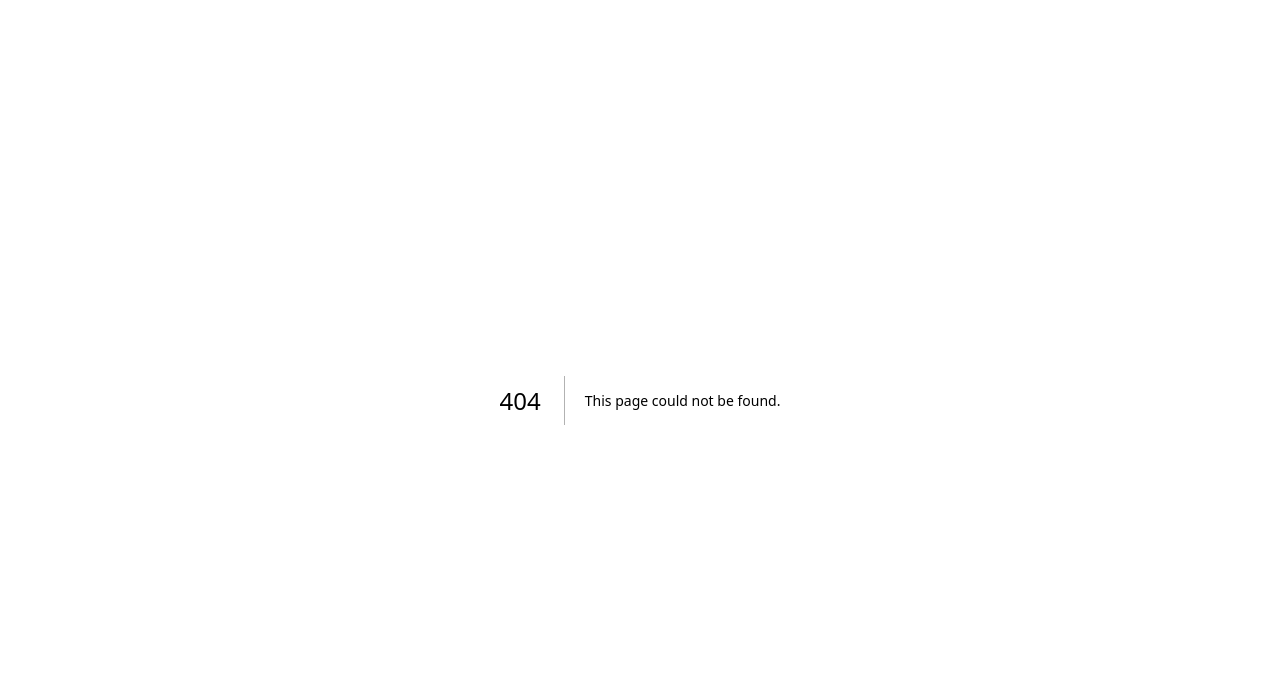
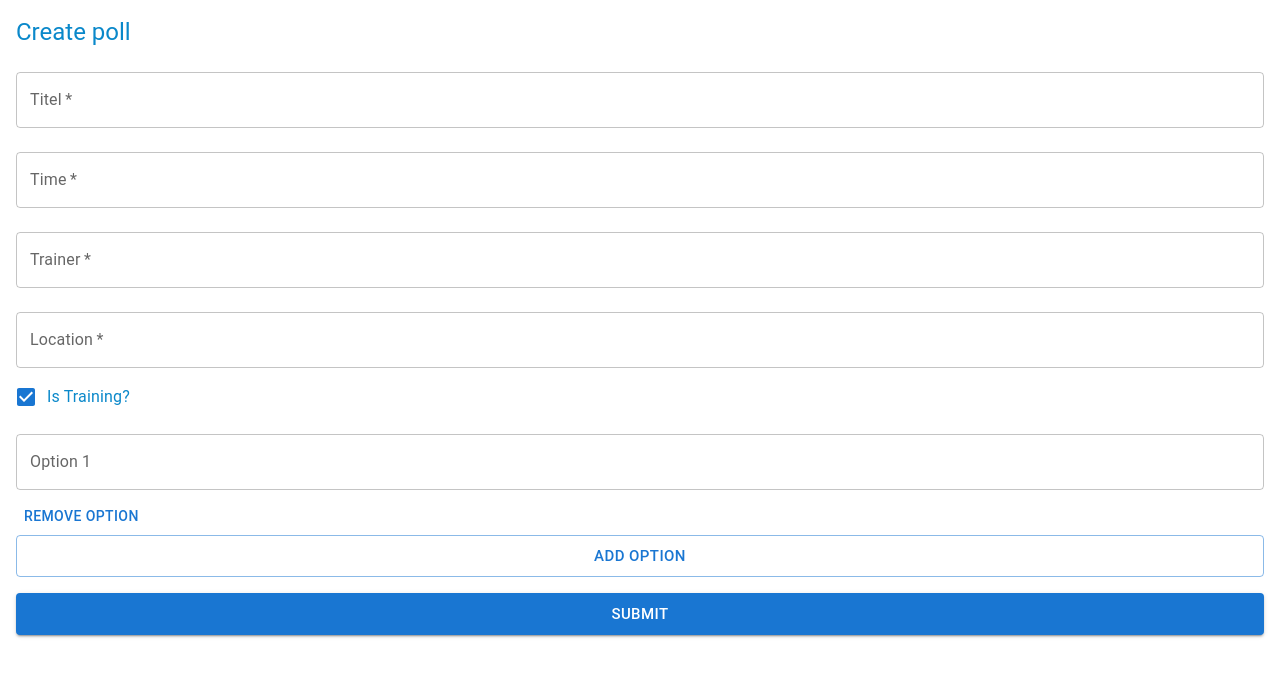
Before and after one commit to j33tj3/loopmeesters, a Next.js app: page /create-poll in a window 1280 px wide. Before the commit this address had no page. Shown: the top 676 px of the page. Built offline with nearby package versions, Linux system fonts and the light colour scheme.

Commit message:
Initial setup create-poll page

```diff
--- a/package.json
+++ b/package.json
@@ -13,6 +13,7 @@
     "@emotion/styled": "^11.14.0",
     "@mui/material": "^6.4.0",
     "@tanstack/react-query": "^5.64.2",
+    "axios": "^1.7.9",
     "next": "15.1.5",
     "react": "^19.0.0",
     "react-dom": "^19.0.0"
--- /dev/null
+++ b/src/app/create-poll/page.tsx
@@ -0,0 +1,13 @@
+import PollForm from "@/components/CreatePoll";
+import { Box, Typography } from "@mui/material";
+
+export default function Page() {
+  return (
+    <Box sx={{ padding: 2 }}>
+      <Typography variant="h5" component="h1" gutterBottom>
+        Create poll
+      </Typography>
+      <PollForm />
+    </Box>
+  );
+}
--- /dev/null
+++ b/src/components/CreatePoll/index.tsx
@@ -0,0 +1,166 @@
+"use client";
+
+import React, { useState } from "react";
+import {
+  TextField,
+  Button,
+  Checkbox,
+  FormControlLabel,
+  Box,
+} from "@mui/material";
+import axios from "axios";
+import { useRouter } from "next/navigation";
+import { todaysDate } from "@/utils/utils";
+
+const Form = () => {
+  const router = useRouter();
+
+  const [formData, setFormData] = useState({
+    title: "",
+    date: todaysDate(),
+    time: "",
+    trainer: "",
+    is_training: true,
+    location: "",
+    options: [""],
+  });
+
+  const handleChange = (e: { target: { name: string; value: string } }) => {
+    const { name, value } = e.target;
+    setFormData((prevData) => ({
+      ...prevData,
+      [name]: value,
+    }));
+  };
+
+  const handleOptionChange = (
+    e: React.ChangeEvent<HTMLInputElement | HTMLTextAreaElement>,
+    index: number
+  ) => {
+    const newOptions = [...formData.options];
+    newOptions[index] = e.target.value;
+    setFormData((prevData) => ({
+      ...prevData,
+      options: newOptions,
+    }));
+  };
+
+  const handleAddOption = () => {
+    setFormData((prevData) => ({
+      ...prevData,
+      options: [...prevData.options, ""],
+    }));
+  };
+
+  const handleSubmit = async (e: { preventDefault: () => void }) => {
+    e.preventDefault();
+    try {
+      await axios.post("http://ben-erbij.guidodiepen.nl:9898/polls", formData);
+      router.push("/");
+    } catch (error) {
+      console.error("Error submitting form:", error);
+      alert("Failed to submit poll");
+    }
+  };
+
+  return (
+    <Box component="form" onSubmit={handleSubmit}>
+      <TextField
+        label="Titel"
+        name="title"
+        value={formData.title}
+        onChange={handleChange}
+        fullWidth
+        required
+        margin="normal"
+      />
+      <TextField
+        label="Time"
+        name="time"
+        value={formData.time}
+        onChange={handleChange}
+        fullWidth
+        required
+        margin="normal"
+      />
+      <TextField
+        label="Trainer"
+        name="trainer"
+        value={formData.trainer}
+        onChange={handleChange}
+        fullWidth
+        required
+        margin="normal"
+      />
+      <TextField
+        label="Location"
+        name="location"
+        value={formData.location}
+        onChange={handleChange}
+        fullWidth
+        required
+        margin="normal"
+      />
+      <FormControlLabel
+        control={
+          <Checkbox
+            checked={formData.is_training}
+            onChange={() =>
+              setFormData({ ...formData, is_training: !formData.is_training })
+            }
+            name="is_training"
+          />
+        }
+        label="Is Training?"
+      />
+      {formData.options.map((option, index) => {
+        const number = index + 1;
+        return (
+          <Box key={index}>
+            <TextField
+              label={`Option ${number}`}
+              name={`option-${number}`}
+              value={formData.options[index]}
+              fullWidth
+              margin="normal"
+              onChange={(e) => handleOptionChange(e, index)}
+            />
+            <Button
+              type="button"
+              onClick={() => {
+                const newOptions = [...formData.options];
+                newOptions.splice(index, 1);
+                setFormData((prevData) => ({
+                  ...prevData,
+                  options: newOptions,
+                }));
+              }}
+            >
+              Remove Option
+            </Button>
+          </Box>
+        );
+      })}
+      <Button
+        type="button"
+        variant="outlined"
+        size="large"
+        onClick={handleAddOption}
+        fullWidth
+      >
+        Add Option
+      </Button>
+      <Button
+        type="submit"
+        variant="contained"
+        size="large"
+        fullWidth
+        sx={{ marginTop: 2 }}
+      >
+        Submit
+      </Button>
+    </Box>
+  );
+};
+
+export default Form;
--- a/src/components/PollsList/index.tsx
+++ b/src/components/PollsList/index.tsx
@@ -1,6 +1,6 @@
 "use client";
 
-import { Poll, usePolls } from "@/hooks/usePolls";
+import { Poll, usePolls } from "@/utils/usePolls";
 import {
   Box,
   CircularProgress,
--- /dev/null
+++ b/src/utils/utils.ts
@@ -0,0 +1,11 @@
+export const todaysDate = () => {
+  const date = new Date();
+
+  const options: Intl.DateTimeFormatOptions = {
+    year: "numeric",
+    month: "numeric",
+    day: "numeric",
+  };
+
+  return date.toLocaleDateString("en-CA", options); // For now the schema for date is in en-CA format (YYYY-MM-DD)
+};
```
Also changed, not shown: src/utils/usePolls.ts (renamed from src/hooks/usePolls.ts), 1 other file (tests, documents, lock files or other folders).
